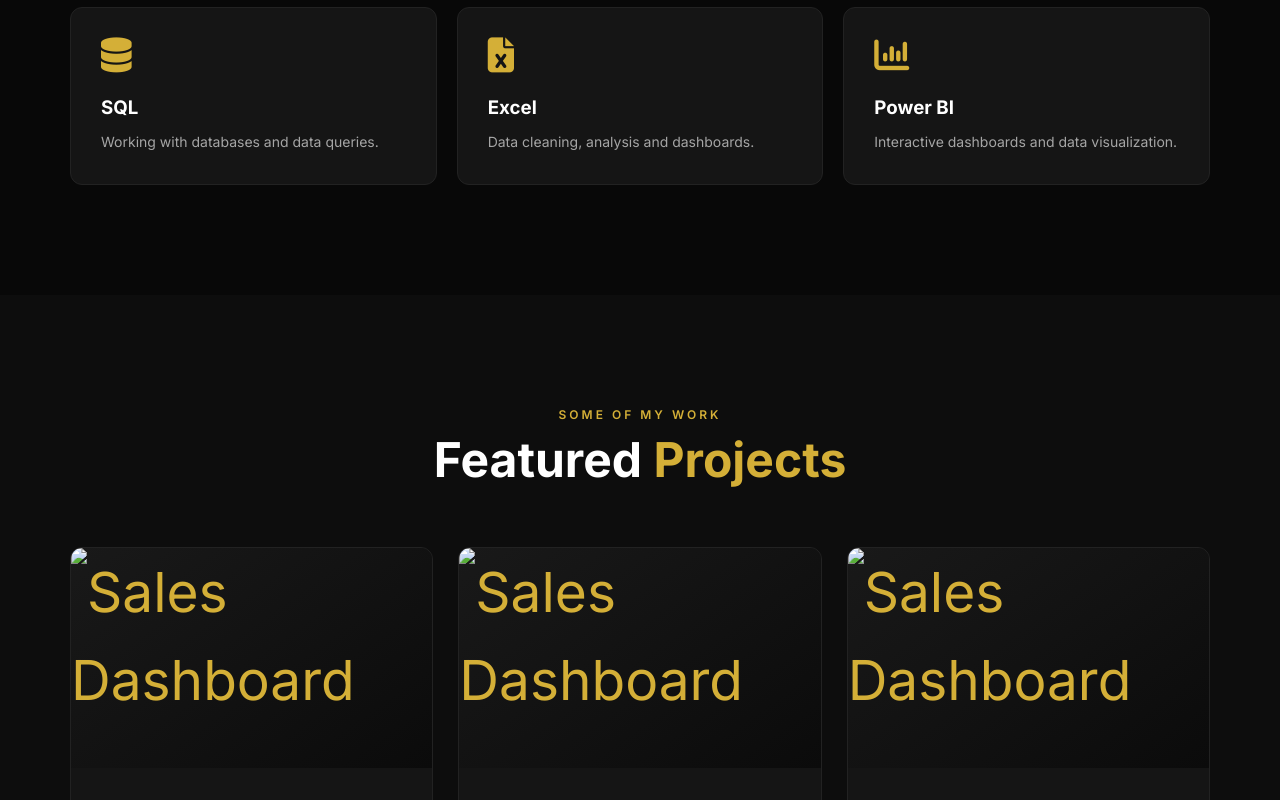
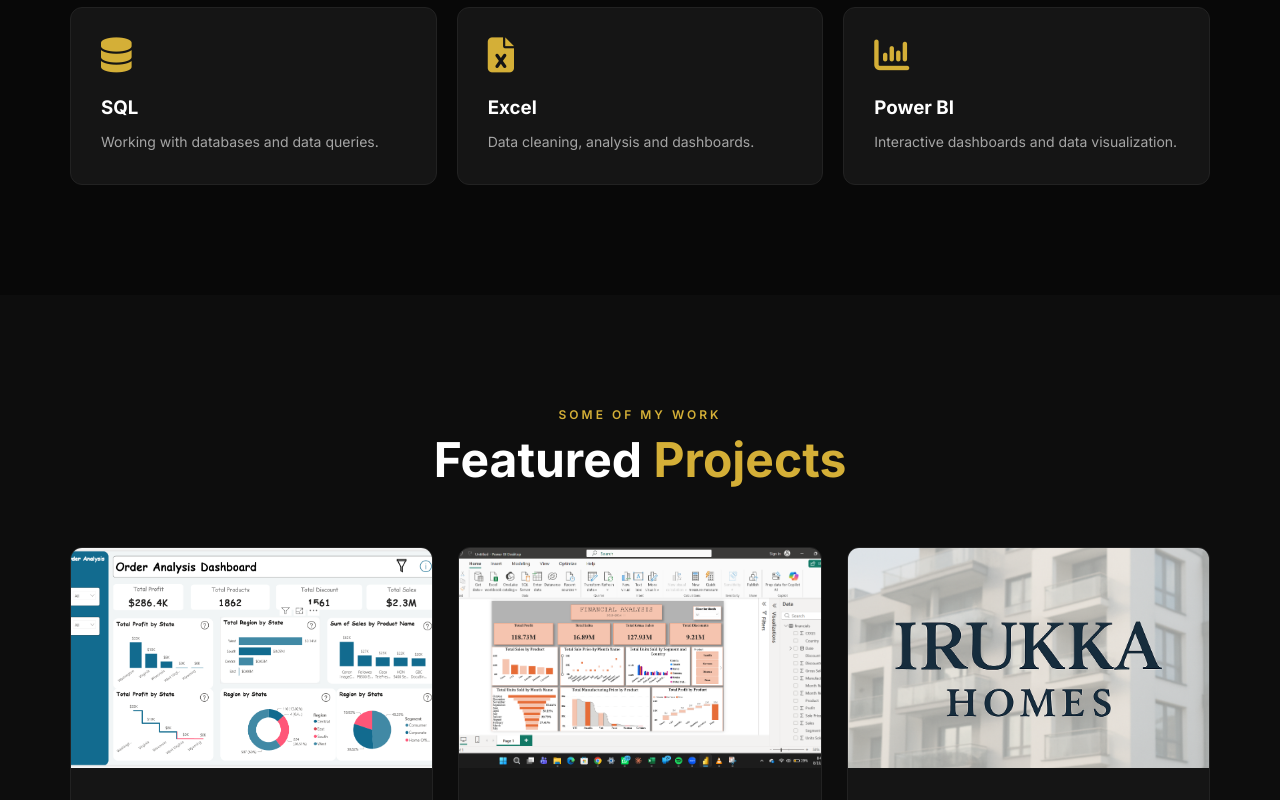
Before and after one commit to dumzy2003/personal-portfolio, a plain HTML site: page index.html in a window 1280 px wide. Shown: the part 2000-2800 px from the top of the page. Drawn offline with Linux system fonts and the light colour scheme.

Commit message:
Add files via upload

```diff
--- a/index.html
+++ b/index.html
@@ -84,7 +84,7 @@
                     <a href="#contact" class="btn secondary-btn">
                         Contact Me
                     </a>
-                    <a href="cv/Premium_ATS_CV_Uzor_Okafor(1).pdf"
+                    <a href="Premium_ATS_CV_Uzor_Okafor(1).pdf"
        class="btn secondary-btn"
        target="_blank">
         Download CV
@@ -116,7 +116,7 @@
                 <div class="image-container">
 
                     <div class="image-placeholder">
-                        <img src="images/nature.png" alt="Uzor Okafor">
+                        <img src="nature.png" alt="Uzor Okafor">
                         <i class="fas fa-user"></i>
                     </div>
 
@@ -276,7 +276,7 @@
                 <article class="project-card">
 
                     <div class="project-image">
-    <img src="images/personal.png" alt="Sales Dashboard">
+    <img src="personal.png" alt="Sales Dashboard">
 </div>
 
                     <div class="project-content">
@@ -314,7 +314,7 @@
                 <article class="project-card">
 
                     <div class="project-image">
-    <img src="images/Personal financial report.png" alt="Sales Dashboard">
+    <img src="Personal financial report.png" alt="Sales Dashboard">
 </div>
 
                     <div class="project-content">
@@ -352,7 +352,7 @@
                 <article class="project-card">
 
                      <div class="project-image">
-    <img src="images/irukka.png" alt="Sales Dashboard">
+    <img src="irukka.png" alt="Sales Dashboard">
 </div>
 
 
@@ -391,7 +391,7 @@
                 <article class="project-card">
 
                     <div class="project-image">
-    <img src="images/ify-z-kitchen.png" alt="Sales Dashboard">
+    <img src="ify-z-kitchen.png" alt="Sales Dashboard">
 </div>
 
                     <div class="project-content">
```
